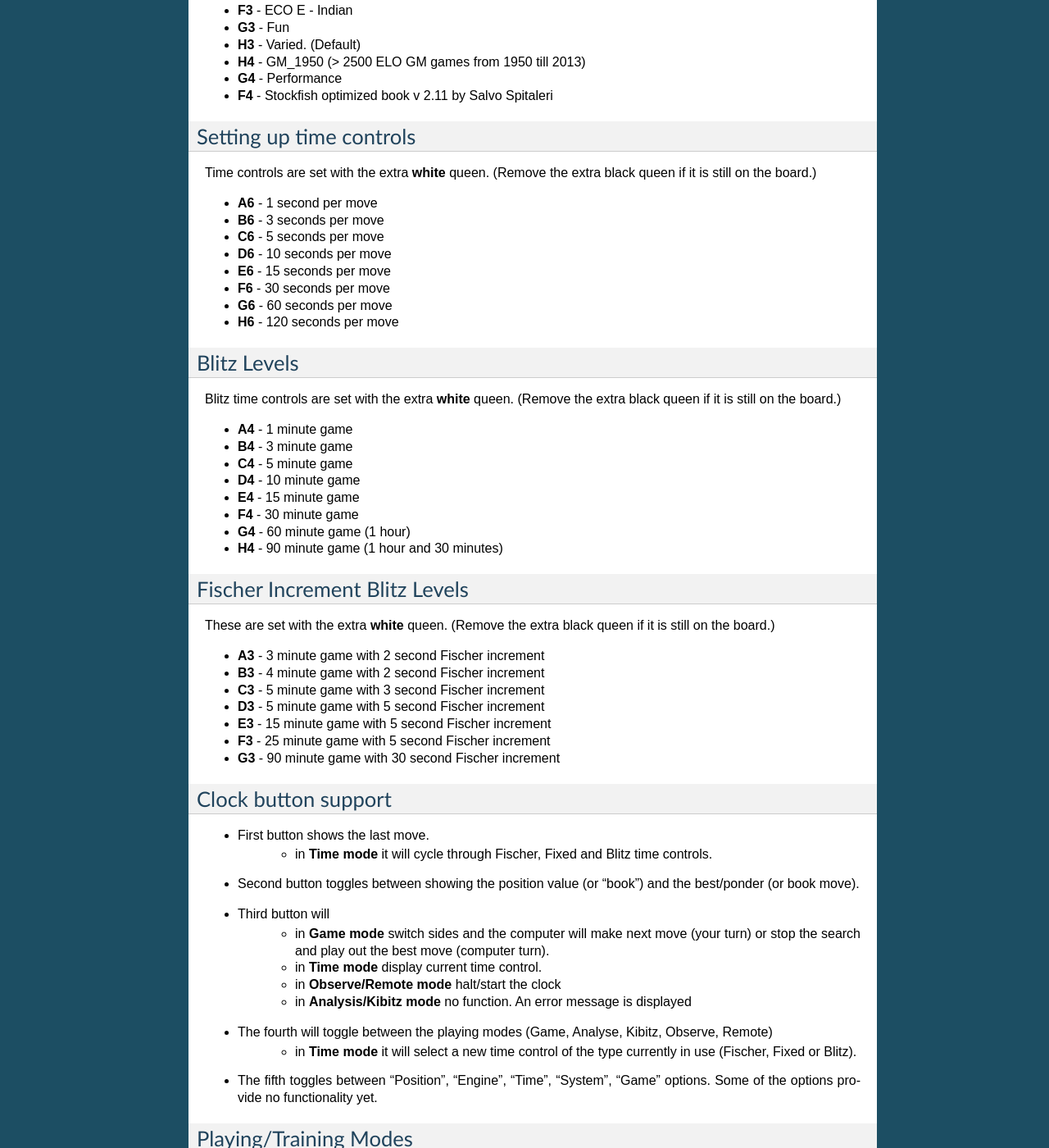
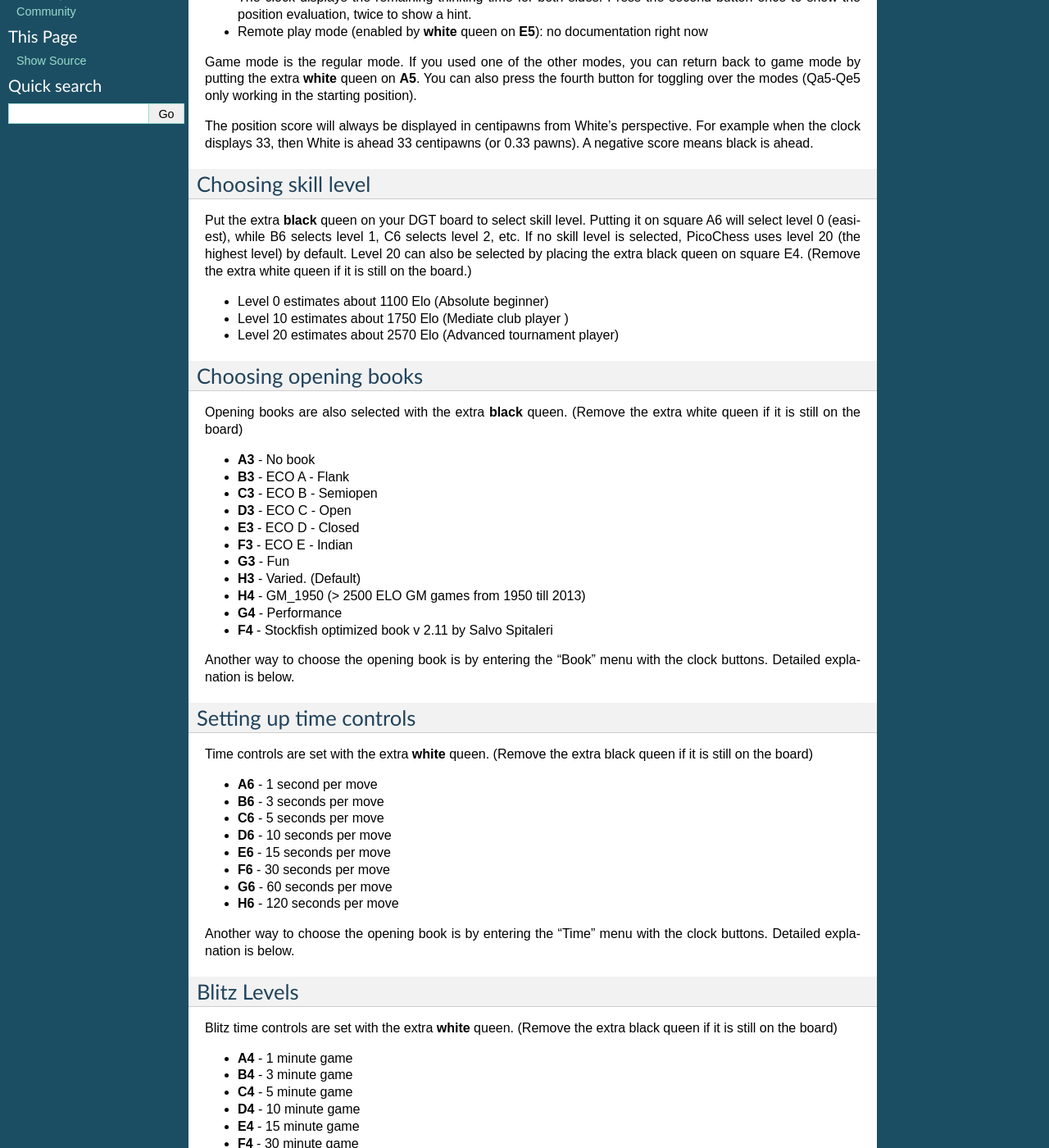
Before and after one commit to jromang/picochess, a Sphinx documentation site: the page built from docs/usage.rst, in a window 1280 px wide and 1400 px high, scrolled down 542 px. Shown: the whole window at 82% size. Built offline with Sphinx 7.4.7, drawn with Linux system fonts in a browser that asks for light colours; some of the changed text lies outside the part shown.

Commit message:
usage update

```diff
--- a/docs/usage.rst
+++ b/docs/usage.rst
@@ -1,91 +1,9 @@
 Usage
 =====
 
-Choosing skill level
---------------------
-Put the extra **black** queen on your DGT board to select skill level. Putting it on square A6 will select level 0 (easiest), while B6 selects level 1, C6 selects level 2, etc. If no skill level is selected, PicoChess uses level 20 (the highest level) by default. Level 20 can also be selected by placing the extra black queen on square E4.
-(Remove the extra white queen if it is still on the board.)
-
-* Level  0 estimates about 1100 Elo (Absolute beginner)
-* Level 10 estimates about 1750 Elo (Mediate club player )
-* Level 20 estimates about 2570 Elo (Advanced tournament player)
-
-Choosing opening books
-----------------------
-
-Opening books are also selected with the extra **black** queen.
-(Remove the extra white queen if it is still on the board.)
-
-* **A3** - No book
-* **B3** - ECO A - Flank
-* **C3** - ECO B - Semiopen
-* **D3** - ECO C - Open
-* **E3** - ECO D - Closed
-* **F3** - ECO E - Indian
-* **G3** - Fun
-* **H3** - Varied. (Default)
-* **H4** - GM_1950 (> 2500 ELO GM games from 1950 till 2013)
-* **G4** - Performance
-* **F4** - Stockfish optimized book v 2.11 by Salvo Spitaleri
-
-Setting up time controls
-------------------------
-
-Time controls are set with the extra **white** queen.
-(Remove the extra black queen if it is still on the board.)
-
-* **A6** - 1 second per move
-* **B6** - 3 seconds per move
-* **C6** - 5 seconds per move
-* **D6** - 10 seconds per move
-* **E6** - 15 seconds per move
-* **F6** - 30 seconds per move
-* **G6** - 60 seconds per move
-* **H6** - 120 seconds per move
-
-Blitz Levels
-------------
-
-Blitz time controls are set with the extra **white** queen.
-(Remove the extra black queen if it is still on the board.)
-
-* **A4** - 1 minute game
-* **B4** - 3 minute game
-* **C4** - 5 minute game
-* **D4** - 10 minute game
-* **E4** - 15 minute game
-* **F4** - 30 minute game
-* **G4** - 60 minute game (1 hour)
-* **H4** - 90 minute game (1 hour and 30 minutes)
-
-Fischer Increment Blitz Levels
-------------------------------
-
-These are set with the extra **white** queen.
-(Remove the extra black queen if it is still on the board.)
-
-* **A3** - 3 minute game with 2 second Fischer increment
-* **B3** - 4 minute game with 2 second Fischer increment
-* **C3** - 5 minute game with 3 second Fischer increment
-* **D3** - 5 minute game with 5 second Fischer increment
-* **E3** - 15 minute game with 5 second Fischer increment
-* **F3** - 25 minute game with 5 second Fischer increment
-* **G3** - 90 minute game with 30 second Fischer increment
-
-Clock button support
---------------------
-
-* First button shows the last move.
-    - in **Time mode** it will cycle through Fischer, Fixed and Blitz time controls.
-* Second button toggles between showing the position value (or "book") and the best/ponder (or book move).
-* Third button will
-    - in **Game mode** switch sides and the computer will make next move (your turn) or stop the search and play out the best move (computer turn).
-    - in **Time mode** display current time control.
-    - in **Observe/Remote mode** halt/start the clock
-    - in **Analysis/Kibitz mode** no function. An error message is displayed
-* The fourth will toggle between the playing modes (Game, Analyse, Kibitz, Observe, Remote)
-    - in **Time mode** it will select a new time control of the type currently in use (Fischer, Fixed or Blitz).
-* The fifth toggles between "Position", "Engine", "Time", "System", "Game" options. Some of the options provide no functionality yet.
+Setup the starting position
+---------------------------
+Place the pieces in starting position. It doesn't matter if you have the white or black pieces in front of you. Both ways will work. Keep in mind that with black pieces in front of you the (printed) coordinates of your dgt-board also reversed.
 
 Playing/Training Modes
 ----------------------
@@ -103,15 +21,141 @@
 
 The position score will always be displayed in centipawns from White's perspective. For example when the clock displays 33, then White is ahead 33 centipawns (or 0.33 pawns). A negative score means black is ahead.
 
-Position setup
---------------
+Choosing skill level
+--------------------
+Put the extra **black** queen on your DGT board to select skill level. Putting it on square A6 will select level 0 (easiest), while B6 selects level 1, C6 selects level 2, etc. If no skill level is selected, PicoChess uses level 20 (the highest level) by default. Level 20 can also be selected by placing the extra black queen on square E4.
+(Remove the extra white queen if it is still on the board.)
 
-Before setting custom position, choose your level and time controls with pieces in starting position as usual.
+* Level  0 estimates about 1100 Elo (Absolute beginner)
+* Level 10 estimates about 1750 Elo (Mediate club player )
+* Level 20 estimates about 2570 Elo (Advanced tournament player)
 
-Setup your position. Press the rightmost button until "Position" is displayed on the clock.
-Press the leftmost button to choose side to move, Black or White.
-Press the second button to choose the board orientation, "b" & "w" showing the starting side for each color. So for example white pawns moving from w to b side.
-Press third button, clock will respond with "Scan" and "New game". Now picochess is waiting for your next move. If you want picochess to start press the third button.
+Choosing opening books
+----------------------
+
+Opening books are also selected with the extra **black** queen.
+(Remove the extra white queen if it is still on the board)
+
+* **A3** - No book
+* **B3** - ECO A - Flank
+* **C3** - ECO B - Semiopen
+* **D3** - ECO C - Open
+* **E3** - ECO D - Closed
+* **F3** - ECO E - Indian
+* **G3** - Fun
+* **H3** - Varied. (Default)
+* **H4** - GM_1950 (> 2500 ELO GM games from 1950 till 2013)
+* **G4** - Performance
+* **F4** - Stockfish optimized book v 2.11 by Salvo Spitaleri
+
+Another way to choose the opening book is by entering the "Book" menu with the clock buttons. Detailed explanation is below.
+
+Setting up time controls
+------------------------
+
+Time controls are set with the extra **white** queen.
+(Remove the extra black queen if it is still on the board)
+
+* **A6** - 1 second per move
+* **B6** - 3 seconds per move
+* **C6** - 5 seconds per move
+* **D6** - 10 seconds per move
+* **E6** - 15 seconds per move
+* **F6** - 30 seconds per move
+* **G6** - 60 seconds per move
+* **H6** - 120 seconds per move
+
+Another way to choose the opening book is by entering the "Time" menu with the clock buttons. Detailed explanation is below.
+
+Blitz Levels
+------------
+
+Blitz time controls are set with the extra **white** queen.
+(Remove the extra black queen if it is still on the board)
+
+* **A4** - 1 minute game
+* **B4** - 3 minute game
+* **C4** - 5 minute game
+* **D4** - 10 minute game
+* **E4** - 15 minute game
+* **F4** - 30 minute game
+* **G4** - 60 minute game (1 hour)
+* **H4** - 90 minute game (1 hour and 30 minutes)
+
+Another way to choose the opening book is by entering the "Time" menu with the clock buttons. Detailed explanation is below.
+
+Fischer Increment Blitz Levels
+------------------------------
+
+These are set with the extra **white** queen.
+(Remove the extra black queen if it is still on the board)
+
+* **A3** - 3 minute game with 2 second Fischer increment
+* **B3** - 4 minute game with 2 second Fischer increment
+* **C3** - 5 minute game with 3 second Fischer increment
+* **D3** - 5 minute game with 5 second Fischer increment
+* **E3** - 15 minute game with 5 second Fischer increment
+* **F3** - 25 minute game with 5 second Fischer increment
+* **G3** - 90 minute game with 30 second Fischer increment
+
+Another way to choose the opening book is by entering the "Time" menu with the clock buttons. Detailed explanation is below.
+
+Clock button support (general)
+------------------------------
+
+The fifth (right most) button toggles between "Game", "Position", "Engine", "Time", "Book", "System" menu.
+Depending with menu you choose, the other 4 buttons have different functionality. Its explained in detail below.
+
+* **Game Menu** - Regular Menu Shows Infos during game playing
+* **Position Menu** - Setup a custom position
+* **Engine Menu** - Change the engine
+* **Time Menu** - Change time controls
+* **Book Menu** - Change the opening book
+* **System Menu** - No functionality right now
+
+Clock buttons (in Game menu)
+----------------------------
+
+* First button shows the last move
+* Second button toggles between showing the position value (or "book") and the best/ponder (or book move)
+* Third button will
+    - in **Game mode** switch sides and the computer will make next move (your turn) or stop the search and play out the best move (computer turn)
+    - in **Observe/Remote mode** halt/start the clock
+    - in **Analysis/Kibitz mode** no function. An error message is displayed
+* The fourth will toggle between the playing modes (Game, Analyse, Kibitz, Observe, Remote)
+
+Clock buttons (in Position menu)
+--------------------------------
+
+First setup your position.
+
+* First button chooses the side to move, Black or White
+* Second button chooses the board orientation, "b" & "w" showing the starting side for each color. So for example white pawns moving from w to b side
+* Third button scans in the position on board. Clock will respond with "Scan" and "New game". Now picochess is waiting for your next move. If you want picochess to start press the third button
+* Fouth button has no function
+
+Clock buttons (in Engine menu)
+------------------------------
+
+* First button shows the current selected engine name
+* Second button goes down in the engines list
+* Third button chooses the current selected engine
+* Fourth button goes up in the engines list
+
+Clock buttons (in Time menu)
+----------------------------
+
+* First button will cycle through "Fischer", "Fixed" and "Blitz" time controls
+* Third button will display current time control
+* Fourth button will select a new time control of the type currently in use ("Fischer", "Fixed" or "Blitz")
+
+Clock buttons (in Book menu)
+----------------------------
+
+* First button shows the current selected book name
+* Second button goes down in the books list
+* Third button chooses the current selected book
+* Fourth button goes up in the book list
 
 System shutdown
 ---------------
```
